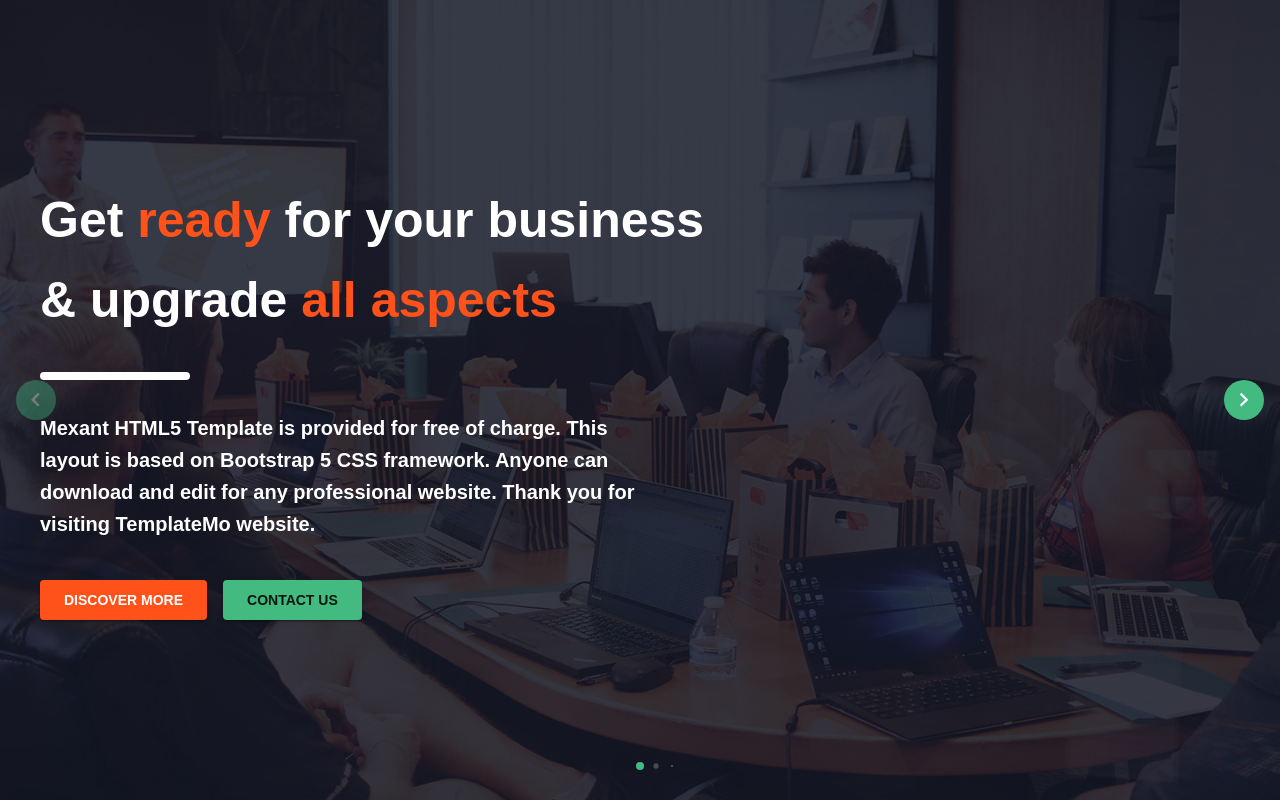
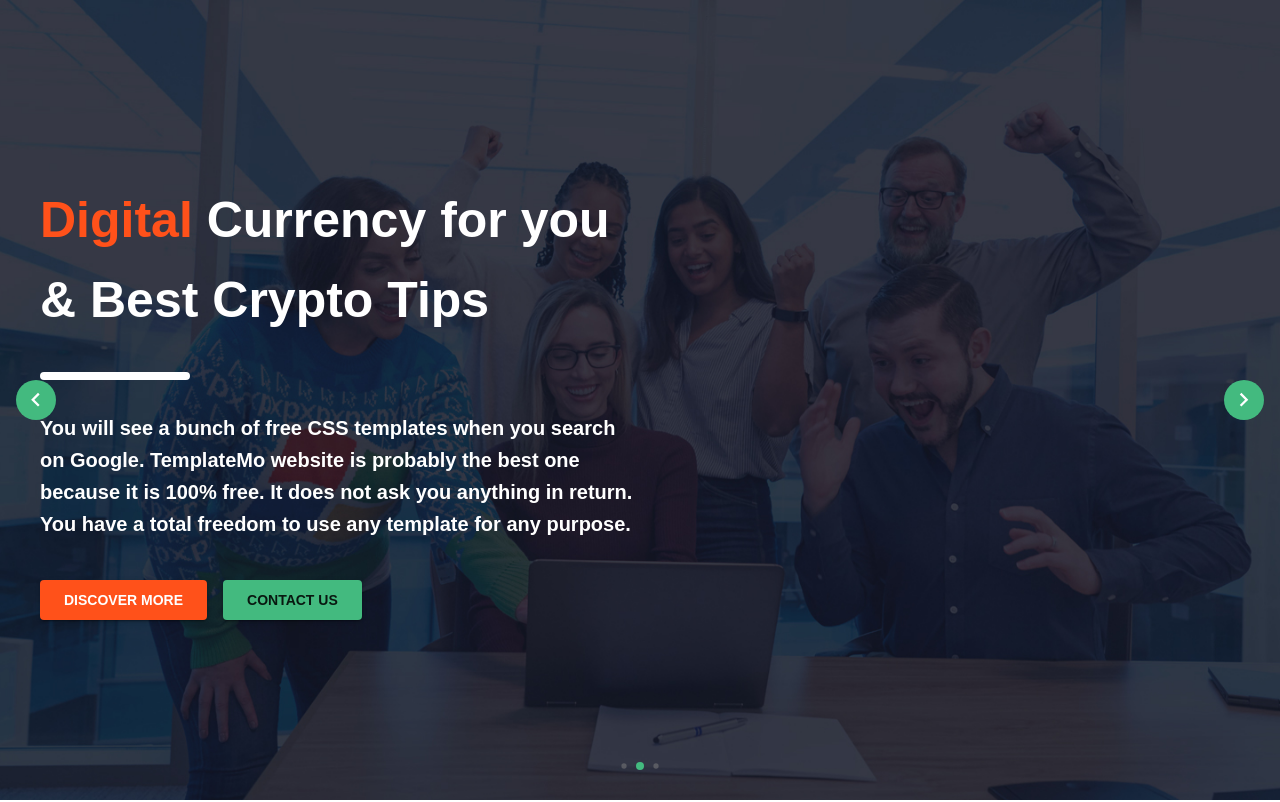
Before and after one commit to Shehata1989/Template_mexant, a React (Vite) app: page / in a window 1280 px wide. Shown: the top 802 px of the page. Built offline with nearby package versions, Linux system fonts and the light colour scheme; a web font is replaced by a local one.

Commit message:
template_mexant

```diff
--- a/src/Components/Slider/Slider.jsx
+++ b/src/Components/Slider/Slider.jsx
@@ -65,10 +65,10 @@ const SliderApp = () => {
           prevEl: ".custom-prev",
         }}
         pagination={{ clickable: true, dynamicBullets: true }}
-        // autoplay={{
-        //   delay: 3000,
-        //   disableOnInteraction: true,
-        // }}
+        autoplay={{
+          delay: 3000,
+          disableOnInteraction: true,
+        }}
         onSlideChange={handleSlideChange}
       >
         {sliderData.map((slide, index) => (
```
